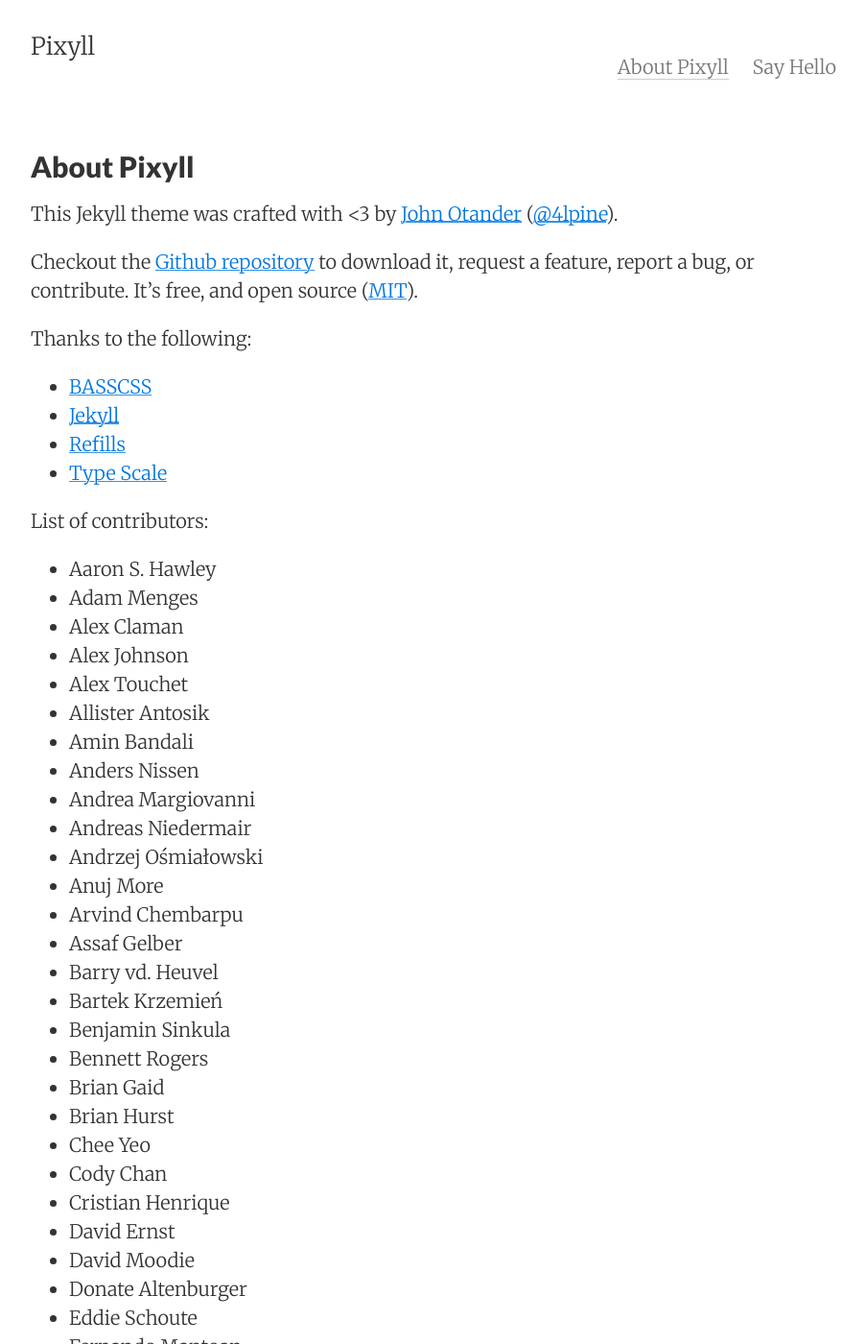
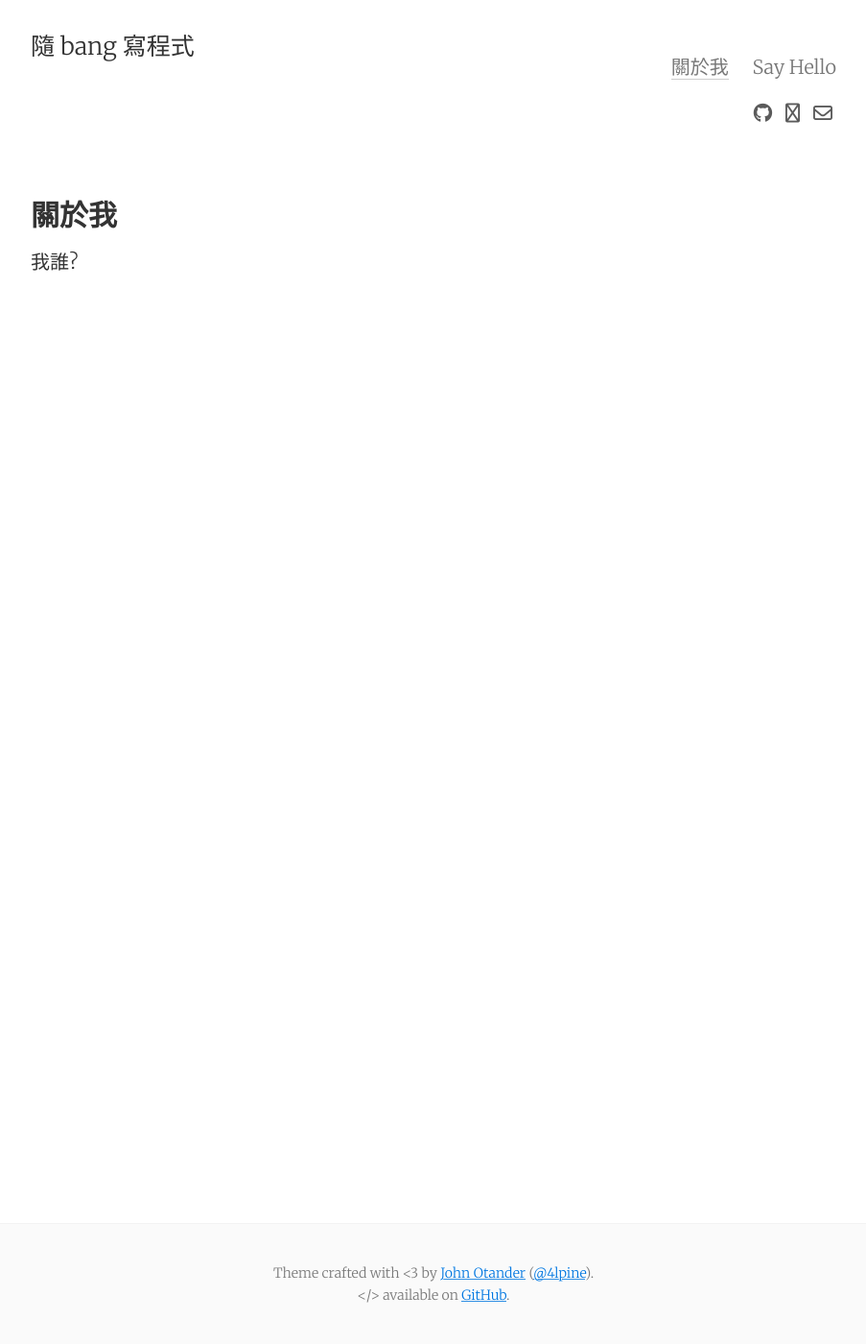
Before and after one commit to vuncrychen/blog, a Jekyll site: the page built from about.md, in a window 1280 px wide and 1400 px high. Shown: the whole window at 96% size, without its empty margins (188-1091 px from the left). Built offline with Jekyll 4.4.1, drawn with Linux system fonts in a browser that asks for light colours; nearby versions of some CDN libraries; some of the changed text lies outside the part shown.

Commit message:
config some data

```diff
--- a/CNAME
+++ b/CNAME
@@ -1 +1 @@
-pixyll.com
+vuncrychen.github.io
--- a/_config.yml
+++ b/_config.yml
@@ -1,10 +1,10 @@
 # Site settings
-title:       Pixyll
-email:       your_email@example.com
-author:      John Otander
-description: "A simple, beautiful theme for Jekyll that emphasizes content rather than aesthetic fluff."
+title:       隨 bang 寫程式
+email:       vuncrychen2002@gmail.com
+author:      vuncrychen
+description: "啊就隨 bang 寫~"
 baseurl:     ""
-url:         "http://pixyll.com"
+url:         "http://vuncrychen.github.io"
 date_format: "%b %-d, %Y"
 header_pages:
  - about.md
@@ -20,10 +20,10 @@
 bing_verification:
 
 # Optional features
-animated:             false
+animated:             true
 show_related_posts:   false
 show_post_footers:    false
-show_social_icons:    false
+show_social_icons:    true
 ajaxify_contact_form: false
 enable_mathjax: false
 extended_fonts: false
@@ -47,7 +47,7 @@
 facebook_comments_number: 10
 
 # Social icons
-github_username:
+github_username: vuncrychen
 reddit_username:
 bitbucket_username:
 stackoverflow_id:
--- a/about.md
+++ b/about.md
@@ -1,94 +1,8 @@
 ---
 layout: page
-title: About Pixyll
+title: 關於我
 permalink: /about/
 tags: about
 ---
 
-This Jekyll theme was crafted with <3 by [John Otander](http://johnotander.com)
-([@4lpine](https://twitter.com/4lpine)).
-
-Checkout the [Github repository](https://github.com/johnotander/pixyll) to download it,
-request a feature, report a bug, or contribute. It's free, and open source
-([MIT](http://opensource.org/licenses/MIT)).
-
-Thanks to the following:
-
-* [BASSCSS](http://basscss.com)
-* [Jekyll](http://jekyllrb.com)
-* [Refills](http://refills.bourbon.io/)
-* [Type Scale](http://type-scale.com/)
-
-List of contributors:
-
-- Aaron S. Hawley
-- Adam Menges
-- Alex Claman
-- Alex Johnson
-- Alex Touchet
-- Allister Antosik
-- Amin Bandali
-- Anders Nissen
-- Andrea Margiovanni
-- Andreas Niedermair
-- Andrzej Ośmiałowski
-- Anuj More
-- Arvind Chembarpu
-- Assaf Gelber
-- Barry vd. Heuvel
-- Bartek Krzemień
-- Benjamin Sinkula
-- Bennett Rogers
-- Brian Gaid
-- Brian Hurst
-- Chee Yeo
-- Cody Chan
-- Cristian Henrique
-- David Ernst
-- David Moodie
-- Donate Altenburger
-- Eddie Schoute
-- Fernando Mantoan
-- Gurchet Rai
-- Harish Narayanan
-- Jack Platten
-- Jehan Tremback
-- Jiaxi Gu (Isaac)
-- John Otander
-- Jordan Danielewski
-- Josh Buxton
-- Kirill Kulikov
-- Kyle Maxwell
-- Marta Sztybor
-- Martin Wagner
-- Matthew Graybosch
-- Maxim Tsoy
-- Mete Balci
-- Mike Lloyd
-- Mikhail Grachev
-- mindwind
-- Nick Rakochy
-- Nikolay Georgiev
-- Noel Bautista
-- Oliver Hamlet
-- Onur (e0i)
-- Praveer Gupta
-- Rassol (Karmeye)
-- Renato Fialho
-- Ricky Han
-- Roberto Pesando
-- Ryan Jacobs
-- Scott Martin
-- Selim Eren Bekçe
-- Shruti Rijhwani
-- Steef Hegeman
-- Tehmasp Chaudhri
-- Thomas Galvin
-- Timothy Gu
-- Tom Kraak
-- Vishnu Ks
-- Vladislav Arbatov
-- Wilfred Hughes
-- Yaroslav Yadrishnikov
-- Yee Chie Tu
-- Yeou Chien
+我誰?
```
Also changed, not shown: _posts/2014-06-08-pixyll-has-pagination.md (+2 -2 lines), _posts/2019-01-26-guide-to-forking-pixyll.md (+1 -1 lines).
